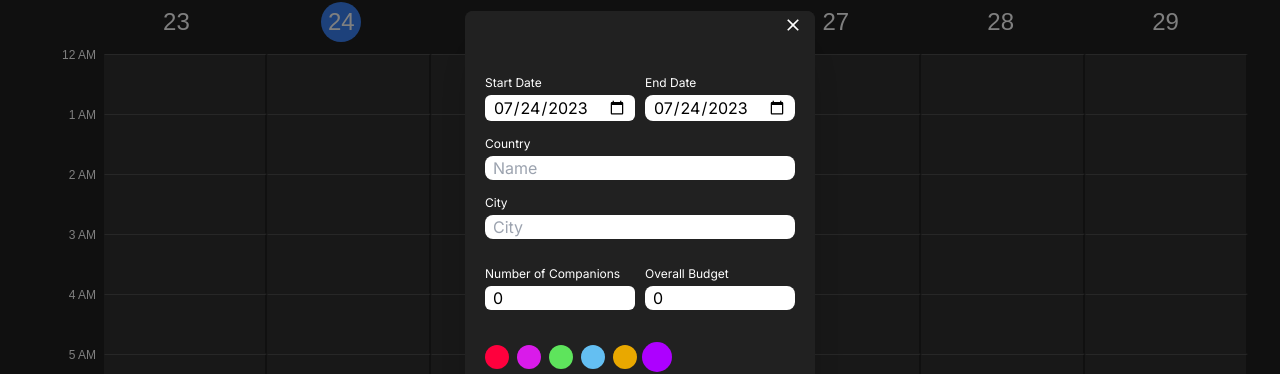
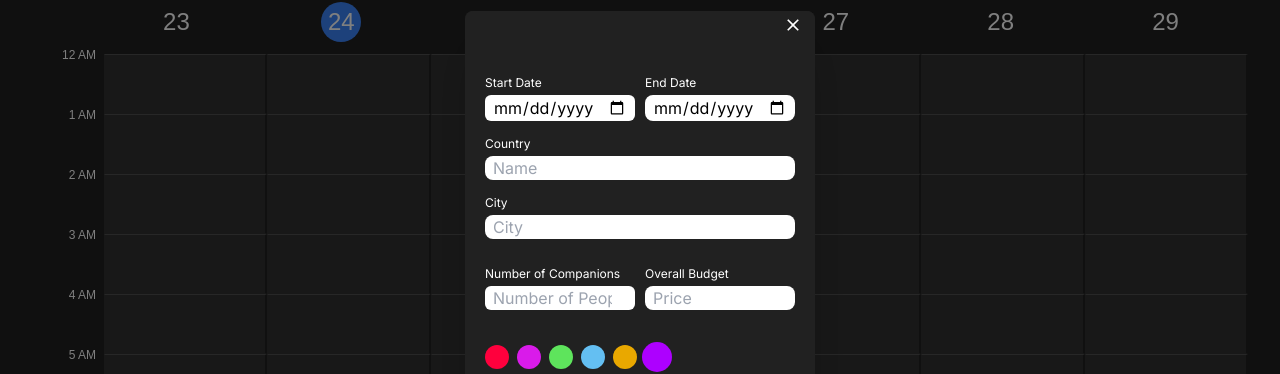
Before and after one commit to leigharriane/LakbAI, a Next.js app: page / in a window 1280 px wide. Shown: the part 157-531 px from the top of the page. Built offline with nearby package versions, Linux system fonts and the light colour scheme.

Commit message:
Edited modal

```diff
--- a/src/components/AddScheduleModal.tsx
+++ b/src/components/AddScheduleModal.tsx
@@ -117,7 +117,7 @@ export default function AddScheduleModal({
               <p className='text-xs'>Start Date</p>
               <input
                 type="date"
-                value={date}
+                // value={date}
                 className="w-[150px] outline-none bg-white text-black px-2 rounded-[6px]"
                 onChange={e => {
                   // setDate(e.target.value)
@@ -128,7 +128,7 @@ export default function AddScheduleModal({
               <p className='text-xs'>End Date</p>
               <input
                 type="date"
-                value={date}
+                // value={date}
                 className="w-[150px] outline-none bg-white text-black px-2 rounded-[8px]"
                 onChange={e => {
                   // setDate(e.target.value)
@@ -142,7 +142,7 @@ export default function AddScheduleModal({
               type="text"
               className="w-full outline-none bg-white text-black px-2 rounded-[8px]"
               placeholder="Name"
-              value={title}
+              // value={title}
               // onChange={e => setTitle(e.target.value)}
               required
             />
@@ -154,7 +154,7 @@ export default function AddScheduleModal({
               type="text"
               className="w-full outline-none bg-white text-black px-2 rounded-[8px]"
               placeholder="City"
-              value={city}
+              // value={city}
               // onChange={e => setCity(e.target.value)}
               required
             />
@@ -167,7 +167,7 @@ export default function AddScheduleModal({
                 type="number"
                 className="w-[150px] outline-none bg-white text-black px-2 rounded-[6px]"
                 placeholder="Number of People"
-                value={people}
+                // value={people}
                 // onChange={e => setPeople(e.target.valueAsNumber)}
                 required
               />
@@ -179,7 +179,7 @@ export default function AddScheduleModal({
                 type="number"
                 className="w-[150px] outline-none bg-white text-black px-2 rounded-[8px]"
                 placeholder="Price"
-                value={price}
+                // value={price}
                 // onChange={e => setPrice(e.target.valueAsNumber)}
                 required
               />
```
